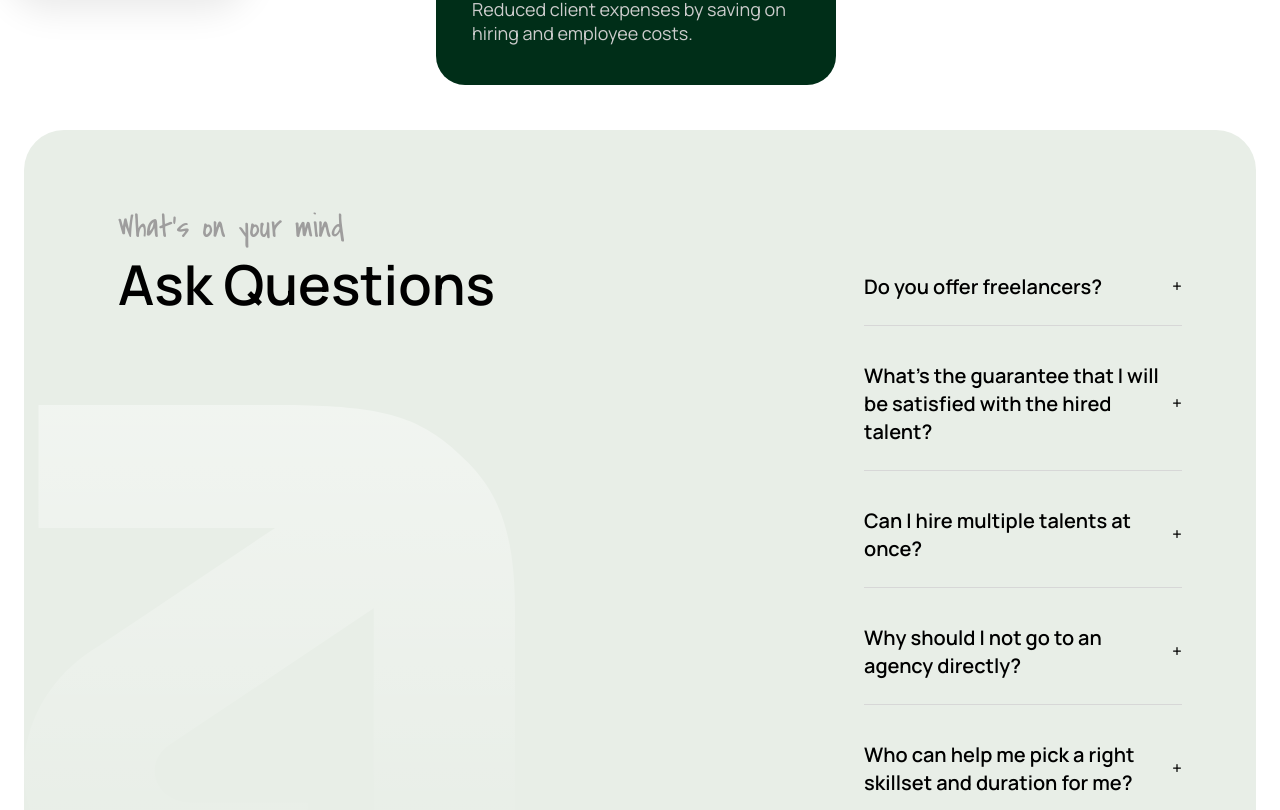
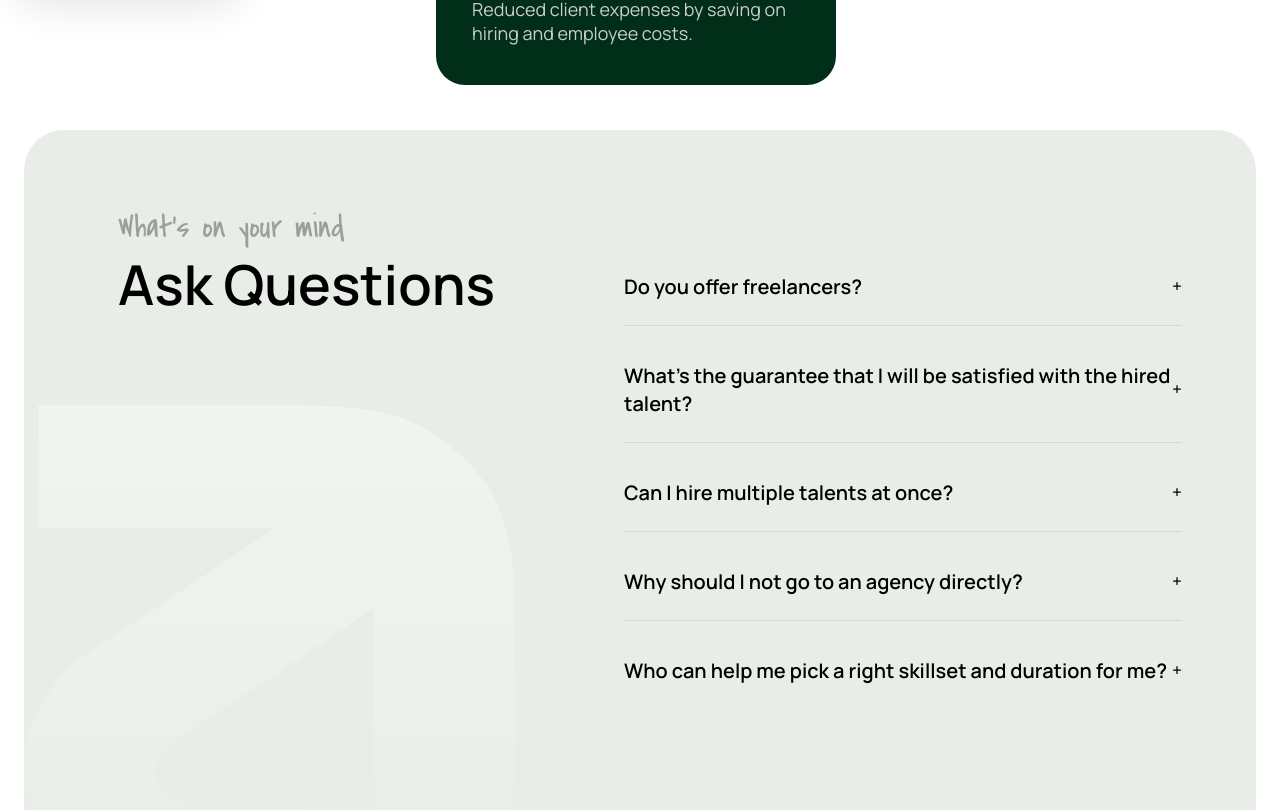
Before and after one commit to Dhruv-Srivastava/Brunel-UI-Assignment, a React (Vite) app: page / in a window 1280 px wide. Shown: the part 1090-1900 px from the top of the page. Built offline with nearby package versions, Linux system fonts and the light colour scheme.

Commit message:
Fix styling

```diff
--- a/src/components/FAQ/FAQ.module.css
+++ b/src/components/FAQ/FAQ.module.css
@@ -5,5 +5,4 @@
     background-color: #e8eee7;
     margin-top: 9.4rem;
     padding-right: 7.4rem;
-    gap: 24rem;
 }
--- a/src/components/FAQ/FAQS/FAQS.module.css
+++ b/src/components/FAQ/FAQS/FAQS.module.css
@@ -1,5 +1,6 @@
 .faq_ques_container{
     margin-top: 10.7rem;
+    width: 50%;
 }
 
 .line_separater{
```
